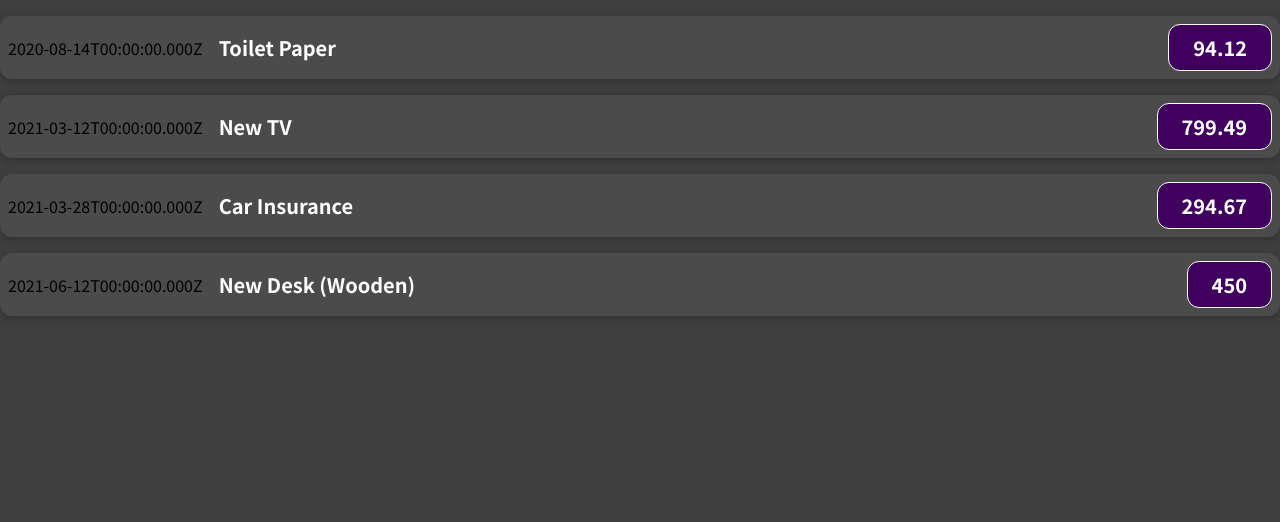
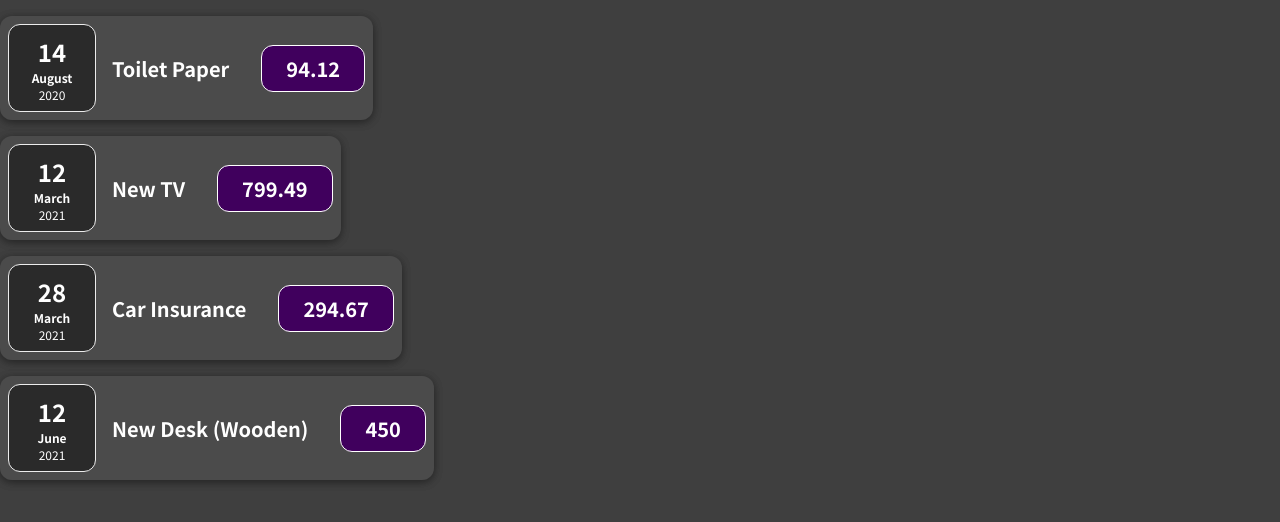
Before and after one commit to Sanjay2N/ReactUndemy, a JavaScript app: page / in a window 1280 px wide. Shown: the top 522 px of the page. Built offline with nearby package versions, Linux system fonts and the light colour scheme.

Commit message:
final episode

```diff
--- a/src/App.js
+++ b/src/App.js
@@ -1,5 +1,5 @@
-import ExpenseItem from "./components/ExpenseItem";
-
+import ExpenseItem from "./components/Expense/ExpenseItem";
+import Card from "./components/UI/Card";
 function App() {
   const expenses = [
     {
@@ -24,9 +24,9 @@ function App() {
   ];
   const expCompo = expenses.map((expense) => {
     return (
-      <div>
+      <Card className="card-cover">
         <ExpenseItem key={expense.id} expense={expense} />
-      </div>
+      </Card>
     );
   });
   return expCompo;
--- /dev/null
+++ b/src/components/Expense/ExpenseDate.css
@@ -0,0 +1,26 @@
+.expense-date {
+  display: flex;
+  flex-direction: column;
+  width: 5.5rem;
+  height: 5.5rem;
+  border: 1px solid #ececec;
+  background-color: #2a2a2a;
+  color: white;
+  border-radius: 12px;
+  align-items: center;
+  justify-content: center;
+}
+
+.expense-date__month {
+  font-size: 0.75rem;
+  font-weight: bold;
+}
+
+.expense-date__year {
+  font-size: 0.75rem;
+}
+
+.expense-date__day {
+  font-size: 1.5rem;
+  font-weight: bold;
+}
--- /dev/null
+++ b/src/components/Expense/ExpenseDate.js
@@ -0,0 +1,17 @@
+import "./ExpenseDate.css";
+
+function ExpenseDate(props) {
+  const { date } = props;
+  const month = date.toLocaleString("en-US", { month: "long" });
+  const day = date.toLocaleString("en-US", { day: "2-digit" });
+  const year = date.getFullYear();
+  return (
+    <div className="expense-date">
+      <div className="expense-date__day ">{day}</div>
+      <div className="expense-date__month">{month}</div>
+      <div className="expense-date__year">{year}</div>
+    </div>
+  );
+}
+
+export default ExpenseDate;
--- /dev/null
+++ b/src/components/Expense/ExpenseDetails.js
@@ -0,0 +1,13 @@
+import "./ExpenseItems.css";
+
+function ExpenseDetails(props) {
+  const { title, amount } = props.data;
+  return (
+    <div className="expense-item__description">
+      <h2>{title}</h2>
+      <div className="expense-item__price">{amount}</div>
+    </div>
+  );
+}
+
+export default ExpenseDetails;
--- /dev/null
+++ b/src/components/Expense/ExpenseItem.js
@@ -0,0 +1,18 @@
+import "./ExpenseItems.css";
+import ExpenseDate from "./ExpenseDate";
+import ExpenseDetails from "./ExpenseDetails";
+import Card from "../UI/Card";
+
+function ExpenseItem(prop) {
+  console.log(prop);
+  const { date, amount, title } = prop.expense;
+
+  return (
+    <Card className="expense-item">
+      <ExpenseDate date={date} />
+      <ExpenseDetails data={{ amount: amount, title: title }} />
+    </Card>
+  );
+}
+
+export default ExpenseItem;
--- a/src/components/ExpenseItems.css
+++ b/src/components/Expense/ExpenseItems.css
@@ -2,10 +2,10 @@
   display: flex;
   justify-content: space-between;
   align-items: center;
-  box-shadow: 0 2px 8px rgba(0, 0, 0, 0.25);
+
   padding: 0.5rem;
   margin: 1rem 0;
-  border-radius: 12px;
+
   background-color: #4b4b4b;
 }
 
--- a/src/components/ExpenseItem.js
+++ /dev/null
@@ -1,17 +0,0 @@
-import "./ExpenseItems.css";
-
-function ExpenseItem(prop) {
-  console.log(prop);
-  const { date, amount, title } = prop.expense;
-  return (
-    <div className="expense-item">
-      <div>{date.toISOString()}</div>
-      <div className="expense-item__description">
-        <h2>{title}</h2>
-        <div className="expense-item__price">{amount}</div>
-      </div>
-    </div>
-  );
-}
-
-export default ExpenseItem;
--- /dev/null
+++ b/src/components/UI/Card.js
@@ -0,0 +1,8 @@
+import "./card.css";
+
+function Card(props) {
+  const Class = "card " + props.className;
+  return <div className={Class}>{props.children}</div>;
+}
+
+export default Card;
--- /dev/null
+++ b/src/components/UI/card.css
@@ -0,0 +1,4 @@
+.card {
+  border-radius: 12px;
+  box-shadow: 0 2px 8px rgba(0, 0, 0, 0.25);
+}
--- a/src/index.css
+++ b/src/index.css
@@ -1,14 +1,18 @@
-@import url('https://fonts.googleapis.com/css2?family=Noto+Sans+JP:wght@400;700&display=swap');
+@import url("https://fonts.googleapis.com/css2?family=Noto+Sans+JP:wght@400;700&display=swap");
 
 * {
   box-sizing: border-box;
 }
 
 html {
-  font-family: 'Noto Sans JP', sans-serif;
+  font-family: "Noto Sans JP", sans-serif;
 }
 
 body {
   margin: 0;
   background-color: #3f3f3f;
 }
+
+.card-cover {
+  width: fit-content;
+}
```
